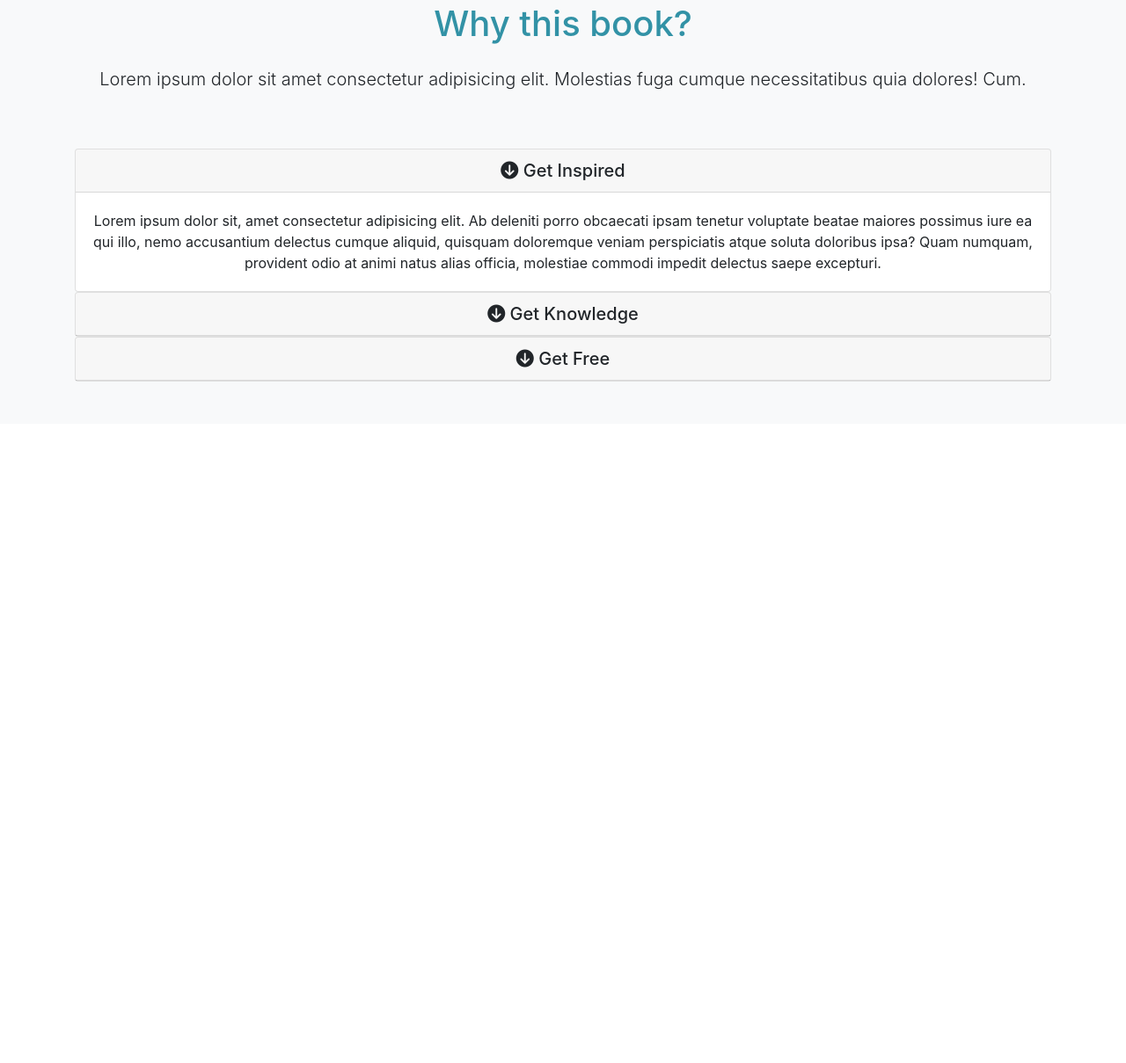
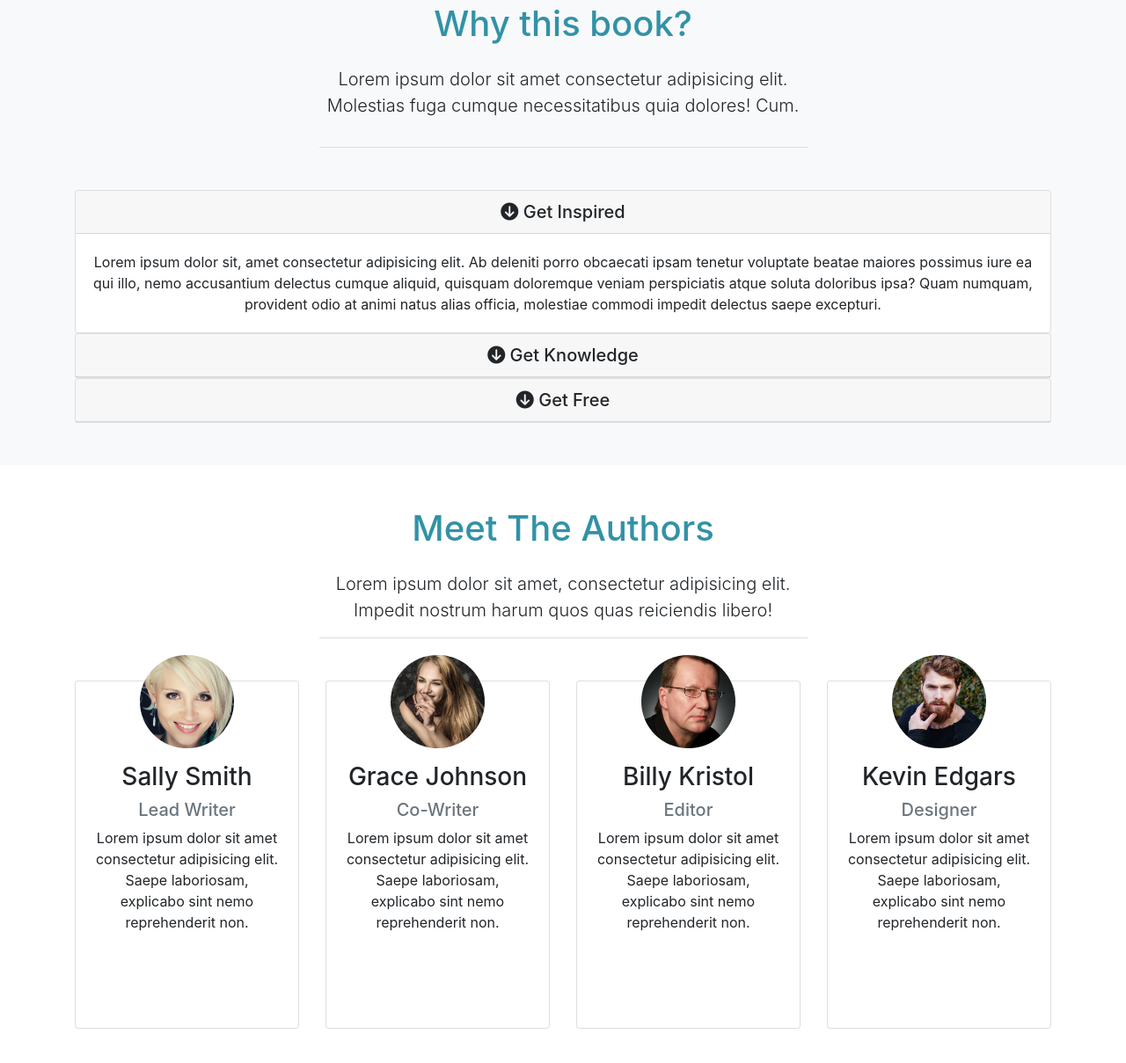
Before and after one commit to sahaldos1/bootstrap-book-landing-page, a plain HTML site: page index.html in a window 1280 px wide. Shown: the part 1162-2371 px from the top of the page at 88% size. Before the commit the page ends 1644 px from the top, so only its background shows below. Drawn offline with nearby package versions, Linux system fonts and the light colour scheme.

Commit message:
Authors area

```diff
--- a/index.html
+++ b/index.html
@@ -253,6 +253,165 @@
       </div>
     </section>
 
+    <!-- Authors -->
+    <section id="authors" class="my-5 text-center">
+      <div class="container">
+        <div class="row">
+          <div class="col">
+            <div class="info-header mb-5">
+              <h1 class="text-primary pb-3">Meet The Authors</h1>
+              <p class="lead">
+                Lorem ipsum dolor sit amet, consectetur adipisicing elit.
+                Impedit nostrum harum quos quas reiciendis libero!
+              </p>
+            </div>
+          </div>
+        </div>
+
+        <div class="row">
+          <div class="col-lg-3 col-md-6">
+            <div class="card">
+              <div class="card-body">
+                <img
+                  src="images/person1.jpg"
+                  alt=""
+                  class="img-fluid rounded-circle w-50 mb-3"
+                />
+                <h3>Sally Smith</h3>
+                <h5 class="text-muted">Lead Writer</h5>
+                <p>
+                  Lorem ipsum dolor sit amet consectetur adipisicing elit. Saepe
+                  laboriosam, explicabo sint nemo reprehenderit non.
+                </p>
+                <div class="d-flex justify-content-center">
+                  <div class="p-4">
+                    <a href="https://facebook.com">
+                      <i class="fab fa-facebook"></i
+                    ></a>
+                  </div>
+                  <div class="p-4">
+                    <a href="https://twitter.com">
+                      <i class="fab fa-twitter"></i
+                    ></a>
+                  </div>
+                  <div class="p-4">
+                    <a href="https://instagram.com">
+                      <i class="fab fa-instagram"></i
+                    ></a>
+                  </div>
+                </div>
+              </div>
+            </div>
+          </div>
+
+          <div class="col-lg-3 col-md-6">
+            <div class="card">
+              <div class="card-body">
+                <img
+                  src="images/person2.jpg"
+                  alt=""
+                  class="img-fluid rounded-circle w-50 mb-3"
+                />
+                <h3>Grace Johnson</h3>
+                <h5 class="text-muted">Co-Writer</h5>
+                <p>
+                  Lorem ipsum dolor sit amet consectetur adipisicing elit. Saepe
+                  laboriosam, explicabo sint nemo reprehenderit non.
+                </p>
+                <div class="d-flex justify-content-center">
+                  <div class="p-4">
+                    <a href="https://facebook.com">
+                      <i class="fab fa-facebook"></i
+                    ></a>
+                  </div>
+                  <div class="p-4">
+                    <a href="https://twitter.com">
+                      <i class="fab fa-twitter"></i
+                    ></a>
+                  </div>
+                  <div class="p-4">
+                    <a href="https://instagram.com">
+                      <i class="fab fa-instagram"></i
+                    ></a>
+                  </div>
+                </div>
+              </div>
+            </div>
+          </div>
+
+          <div class="col-lg-3 col-md-6">
+            <div class="card">
+              <div class="card-body">
+                <img
+                  src="images/person3.jpg"
+                  alt=""
+                  class="img-fluid rounded-circle w-50 mb-3"
+                />
+                <h3>Billy Kristol</h3>
+                <h5 class="text-muted">Editor</h5>
+                <p>
+                  Lorem ipsum dolor sit amet consectetur adipisicing elit. Saepe
+                  laboriosam, explicabo sint nemo reprehenderit non.
+                </p>
+                <div class="d-flex justify-content-center">
+                  <div class="p-4">
+                    <a href="https://facebook.com">
+                      <i class="fab fa-facebook"></i
+                    ></a>
+                  </div>
+                  <div class="p-4">
+                    <a href="https://twitter.com">
+                      <i class="fab fa-twitter"></i
+                    ></a>
+                  </div>
+                  <div class="p-4">
+                    <a href="https://instagram.com">
+                      <i class="fab fa-instagram"></i
+                    ></a>
+                  </div>
+                </div>
+              </div>
+            </div>
+          </div>
+
+          <div class="col-lg-3 col-md-6">
+            <div class="card">
+              <div class="card-body">
+                <img
+                  src="images/person4.jpg"
+                  alt=""
+                  class="img-fluid rounded-circle w-50 mb-3"
+                />
+                <h3>Kevin Edgars</h3>
+                <h5 class="text-muted">Designer</h5>
+                <p>
+                  Lorem ipsum dolor sit amet consectetur adipisicing elit. Saepe
+                  laboriosam, explicabo sint nemo reprehenderit non.
+                </p>
+                <div class="d-flex justify-content-center">
+                  <div class="p-4">
+                    <a href="https://facebook.com">
+                      <i class="fab fa-facebook"></i
+                    ></a>
+                  </div>
+                  <div class="p-4">
+                    <a href="https://twitter.com">
+                      <i class="fab fa-twitter"></i
+                    ></a>
+                  </div>
+                  <div class="p-4">
+                    <a href="https://instagram.com">
+                      <i class="fab fa-instagram"></i
+                    ></a>
+                  </div>
+                </div>
+              </div>
+            </div>
+          </div>
+        </div>
+      </div>
+    </section>
+
     <script
       src="https://code.jquery.com/jquery-3.5.1.min.js"
       integrity="sha256-9/aliU8dGd2tb6OSsuzixeV4y/faTqgFtohetphbbj0="
--- a/scss/style.scss
+++ b/scss/style.scss
@@ -29,11 +29,26 @@ body {
     width: 100%;
     height: 100%;
   }
+}
 
-  .info-header {
-    width: 50%;
-    margin: auto;
-    border-bottom: 1px #ddd solid;
+.info-header {
+  width: 50%;
+  margin: auto;
+  border-bottom: 1px #ddd solid;
+}
+
+#authors {
+  img {
+    margin-top: -50px;
+  }
+
+  .card:hover {
+    background: $primary;
+    color: white;
+  }
+
+  .fab {
+    color: white;
   }
 }
 
```
Also changed, not shown: css/style.css.
